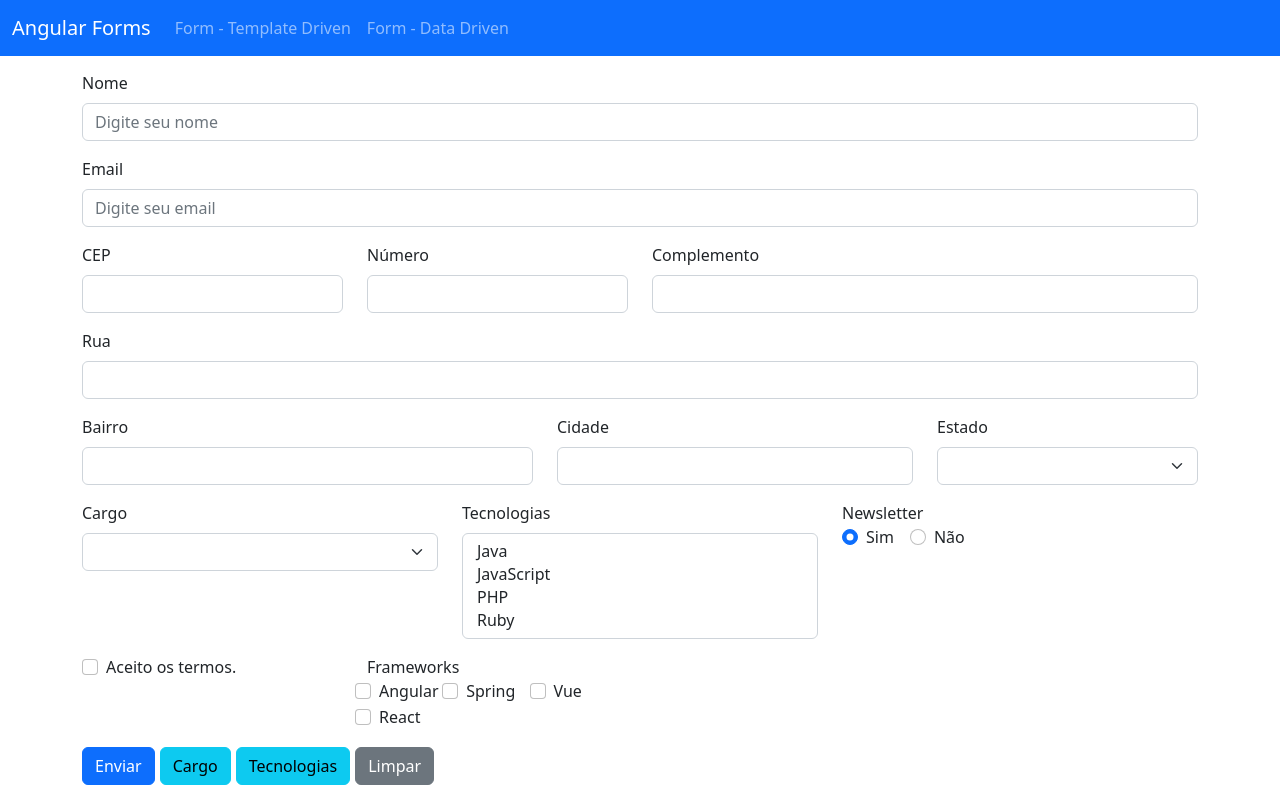
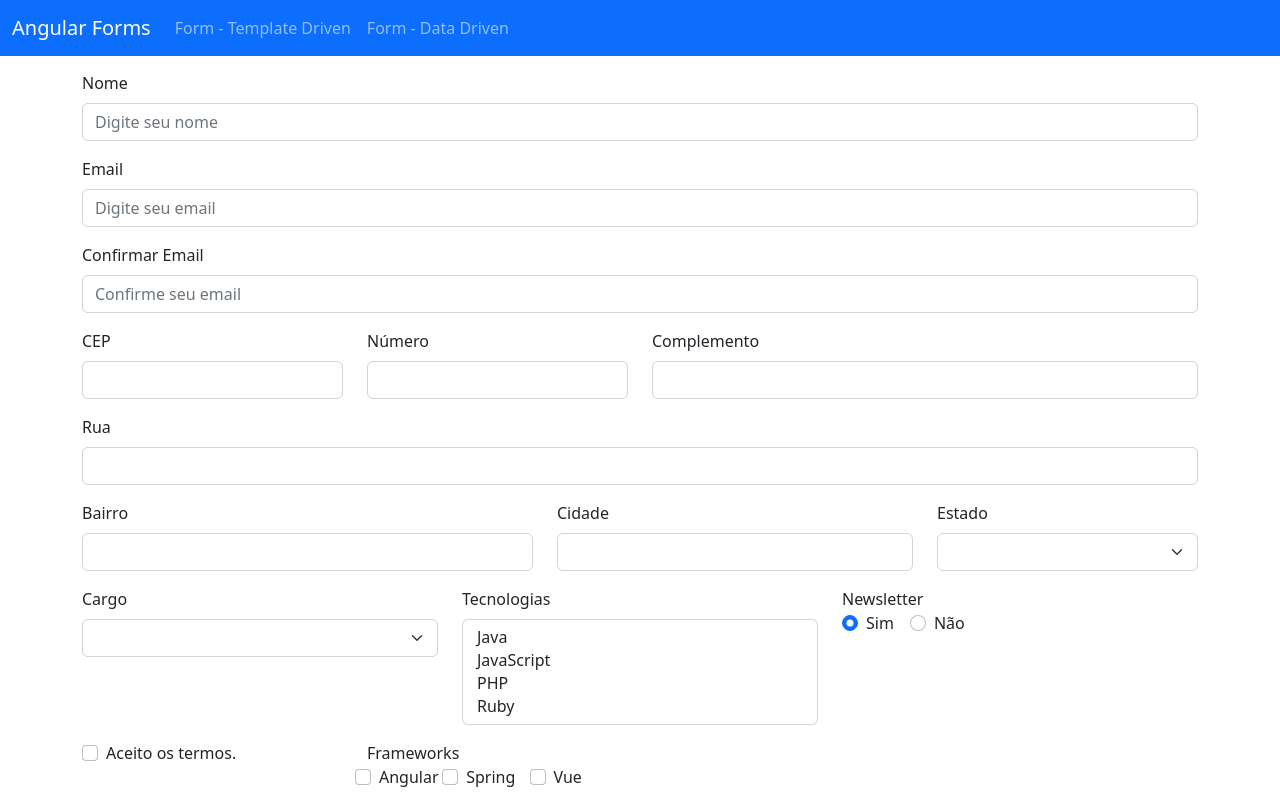
Before and after one commit to emanoelcampos/angular-forms-data-driven, an Angular app: page /dataForm in a window 1280 px wide. Shown: the top 793 px of the page. Built offline with nearby package versions, Linux system fonts and the light colour scheme.

Commit message:
Validação entre dois campos (confirmar email)

```diff
--- a/src/app/data-form/data-form.component.html
+++ b/src/app/data-form/data-form.component.html
@@ -28,6 +28,21 @@
       <div class="invalid-feedback">
         {{ verificaEmailInvalido() ? "Email invàlido" : "Email é obrigatório" }}
       </div>
+    </div>
+  </div>
+
+  <div class="form-group" [ngClass]="aplicaCssErro('confirmarEmail')">
+    <div class="col-12">
+      <label for="confirmarEmail" class="form-label">Confirmar Email</label>
+      <input
+        type="email"
+        class="form-control"
+        id="confirmarEmail"
+        formControlName="confirmarEmail"
+        placeholder="Confirme seu email"
+        required
+      />
+      <div class="invalid-feedback">Campo deve ser igual.</div>
     </div>
   </div>
 
--- a/src/app/data-form/data-form.component.ts
+++ b/src/app/data-form/data-form.component.ts
@@ -1,8 +1,9 @@
 import { HttpClient } from '@angular/common/http';
 import { Component, OnInit } from '@angular/core';
-import { AbstractControl, FormArray, FormBuilder, FormControl, FormGroup, Validators } from '@angular/forms';
+import { FormArray, FormBuilder, FormControl, FormGroup, Validators } from '@angular/forms';
 import { map, Observable } from 'rxjs';
 
+import { FormValidations } from '../shared/form-validations';
 import { Cargos } from '../shared/models/cargos';
 import { Tecnologias } from '../shared/models/tecnologias';
 import { ConsultaCepService } from '../shared/services/consulta-cep.service';
@@ -68,9 +69,10 @@ export class DataFormComponent implements OnInit {
       //nome: [null, [Validators.required, Validators.minLength(3), Validators.maxLength(30)]],
       nome: [null, Validators.required],
       email: [null, [Validators.required, Validators.email]],
+      confirmarEmail: [null, [FormValidations.equalsTo('email')]],
 
       endereco: this.formBuilder.group({
-        cep: [null, Validators.required],
+        cep: [null, [Validators.required, FormValidations.cepValidator]],
         numero: [null, Validators.required],
         complemento: [null],
         rua: [null, Validators.required],
@@ -91,19 +93,14 @@ export class DataFormComponent implements OnInit {
   buildFrameworks() {
     const values = this.frameworks.map(v => new FormControl(false));
 
-    return this.formBuilder.array(values, this.requiredMinCheckbox(1));
-  }
-
-  requiredMinCheckbox(min: number) {
-    return (formArray: AbstractControl)  => {
-      const totalChecked = (<FormArray>formArray).controls.filter(v => v.value).length;
-      return totalChecked >= min ? null : { required: true };
-    }
+    return this.formBuilder.array(values, FormValidations.requiredMinCheckbox(1));
   }
 
   get control() {
     return this.formulario.get('frameworks') as FormArray;
   }
+
+  get cep() { return this.formulario.get('cep'); }
 
   onSubmit() {
     console.log(this.formulario);
--- /dev/null
+++ b/src/app/shared/form-validations.ts
@@ -0,0 +1,45 @@
+import { AbstractControl, FormArray, FormControl, FormGroup } from "@angular/forms";
+
+export class FormValidations {
+
+ static requiredMinCheckbox(min: number) {
+    return (formArray: AbstractControl)  => {
+      const totalChecked = (<FormArray>formArray).controls.filter(v => v.value).length;
+      return totalChecked >= min ? null : { required: true };
+    }
+  }
+
+  static cepValidator(control: FormControl) {
+    const cep = control.value;
+    if (cep && cep !== '') {
+      const validacep = /^[0-9]{8}$/;
+      return validacep.test(cep) ? null : { cepInvalido: true };
+    }
+    return null;
+  }
+
+  static equalsTo(otherField: string) {
+    const validator = (formControl: FormControl) => {
+      if (otherField == null) {
+        throw new Error('É necessário informar um campo.');
+      }
+
+      if (!formControl.root || !(<FormGroup>formControl.root).controls) {
+        return null;
+      }
+
+      const field = (<FormGroup>formControl.root).get(otherField);
+
+      if (!field) {
+        throw new Error('É necessário informar um campo válido.');
+      }
+
+      if (field.value !== formControl.value) {
+        return { equalsTo: otherField};
+      }
+
+      return null;
+    };
+    return validator;
+  }
+}
```
